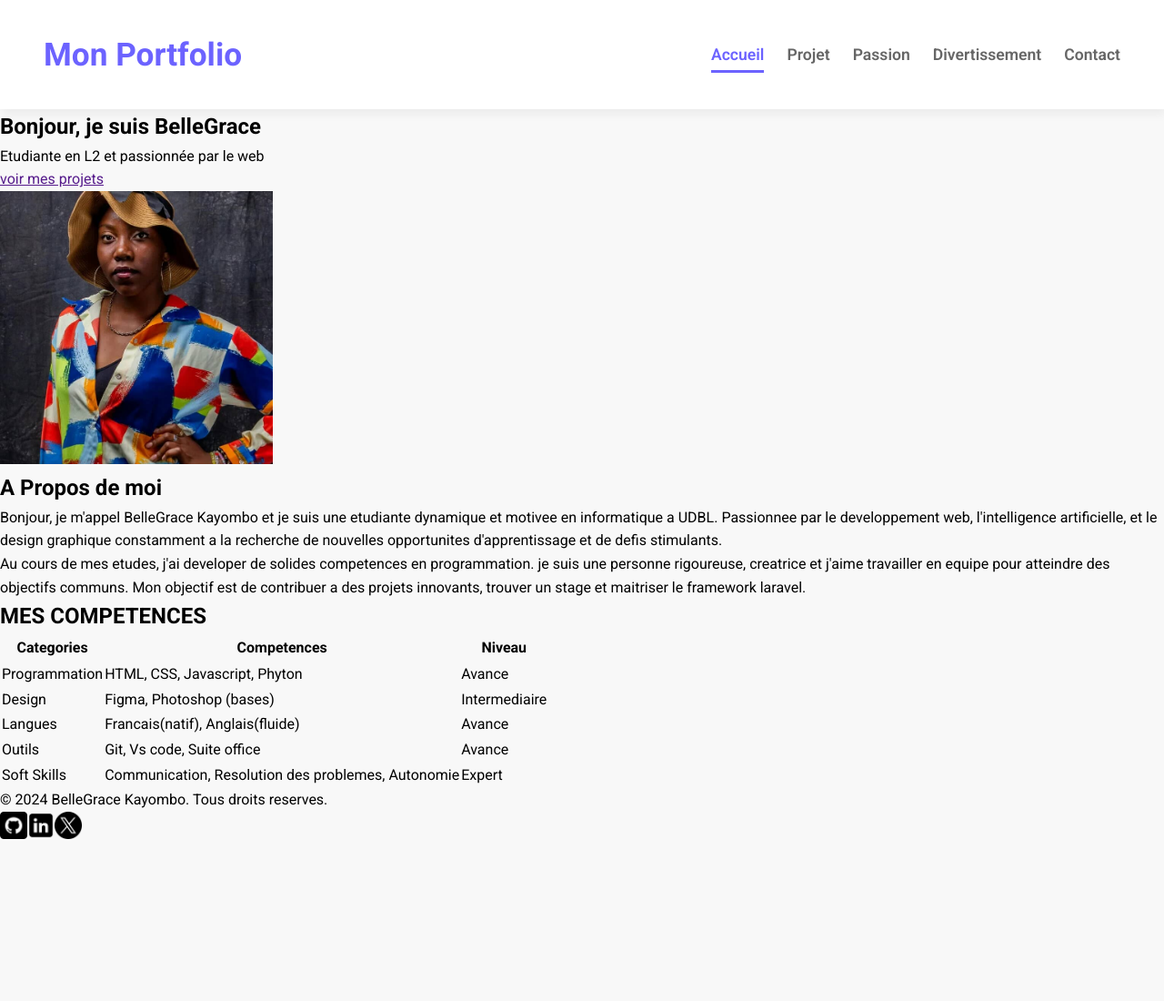
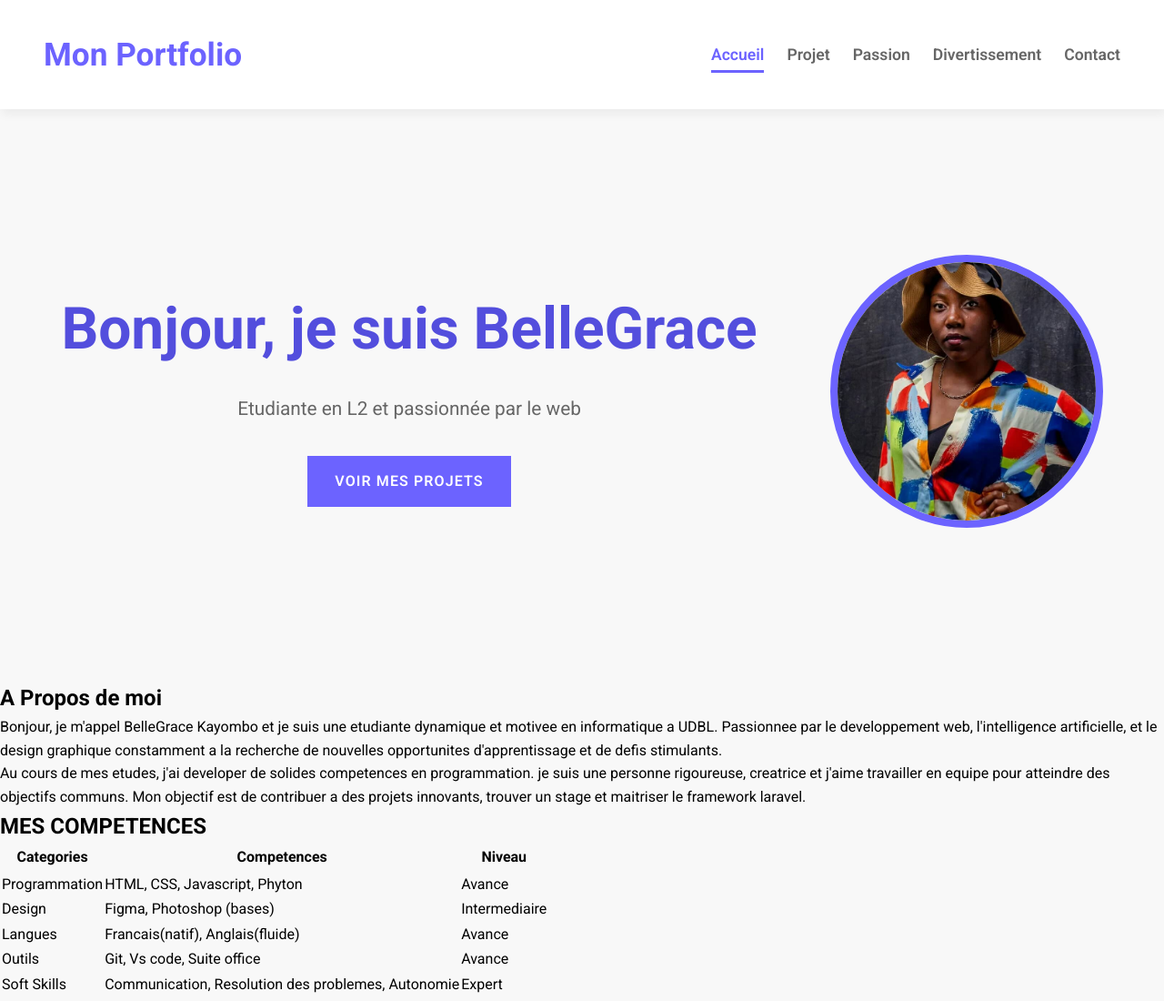
Before and after one commit to BelleGraceKayomboBelleGrace/mon-portfolio-2026, a plain HTML site: page index.html in a window 1280 px wide. Shown: the top 1100 px of the page at 91% size. Before the commit the page ends 929 px from the top, so only its background shows below. Drawn offline with Linux system fonts and the light colour scheme.

Commit message:
Stylisation de la section hero

```diff
--- a/CSS/Style.Css
+++ b/CSS/Style.Css
@@ -74,3 +74,46 @@
 a.active::after{
     width: 100%;
 }
+.hero{
+    display: flex;
+    justify-content: center;
+    align-items: center;
+    gap: 5rem;
+    text-align: center;
+    margin: 10rem 2rem;
+}
+.hero img{
+    width: 300px;
+    height: 300px;
+    object-fit: cover;
+    border-radius: 50%;
+    border: 8px solid var(--violet-doux);
+}
+.hero h1{
+    color: var(--violet-fonce);
+    font-size: 4rem;
+    font-weight: 700;
+    margin-bottom: 1.2rem;
+}
+.hero p{
+    color: var(--gris-fonce);
+    font-size: 1.3rem;
+    margin-bottom: 1.2rem;
+}
+.hero a{
+    text-decoration: none;
+    display: inline-block;
+    background-color: var(--violet-doux);
+    color: white;
+    padding: 15px 30px;
+    border-radius: 5opx;
+    text-transform: uppercase;
+    letter-spacing: 1.1px;
+    font-weight: 600;
+    margin-top: 1rem;
+    transition: background-color 0.3s ease, transform 0.2s;
+}
+.hero a:hover{
+    background-color: var(--violet-fonce);
+    transform: translateY(-3px);
+}
--- a/index.html
+++ b/index.html
@@ -25,11 +25,11 @@
     </nav>
   </header>
   <main>
-    <section>
+    <section class="hero">
       <div>
         <h1>Bonjour, je suis BelleGrace</h1>
         <p>Etudiante en L2 et passionnée par le web</p>
-        <a href="">voir mes projets</a>
+        <a href="Projets.html">voir mes projets</a>
       </div>
     <div>
       <img src="images\bellegrace.jpg" alt="bellegrace" width="300">
```
